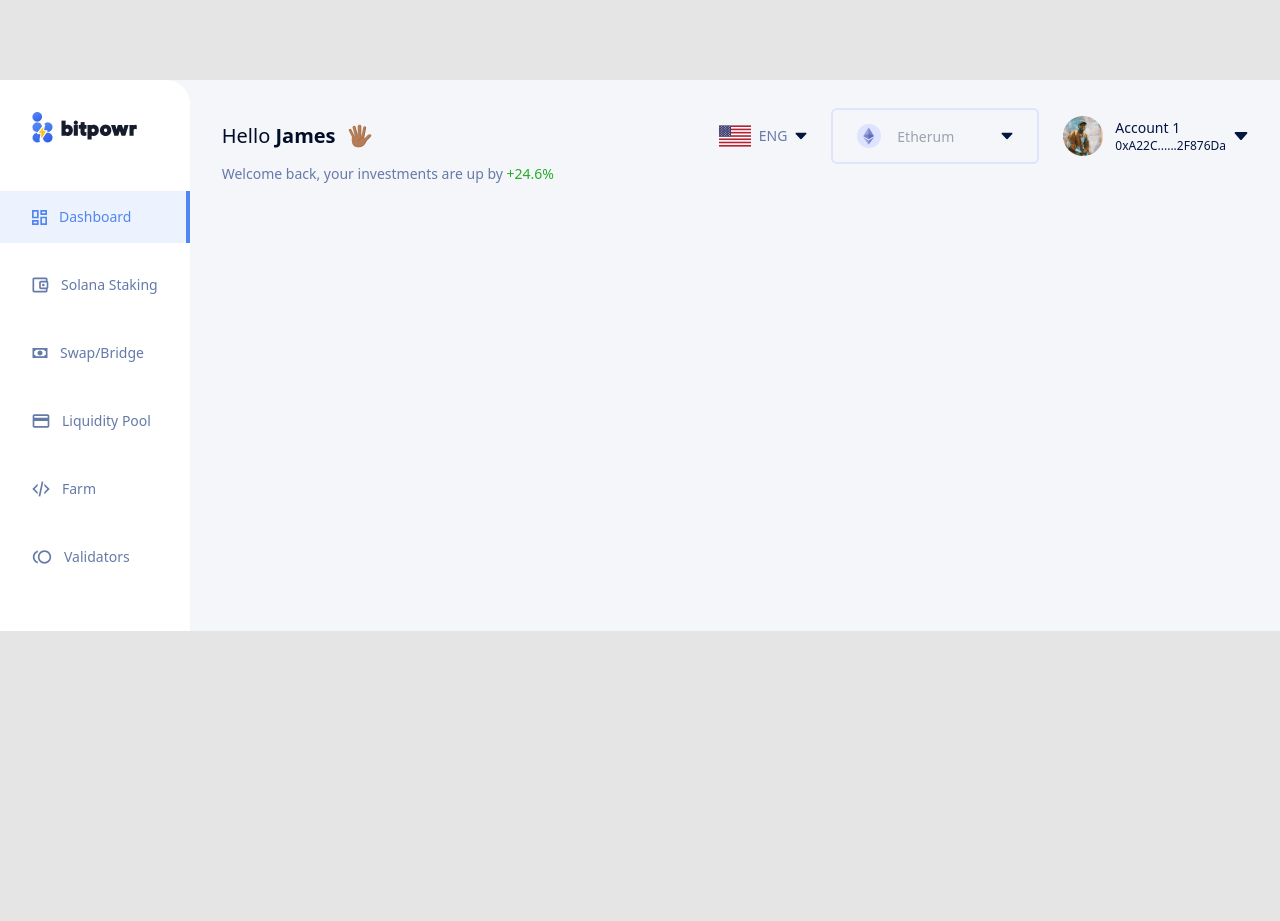
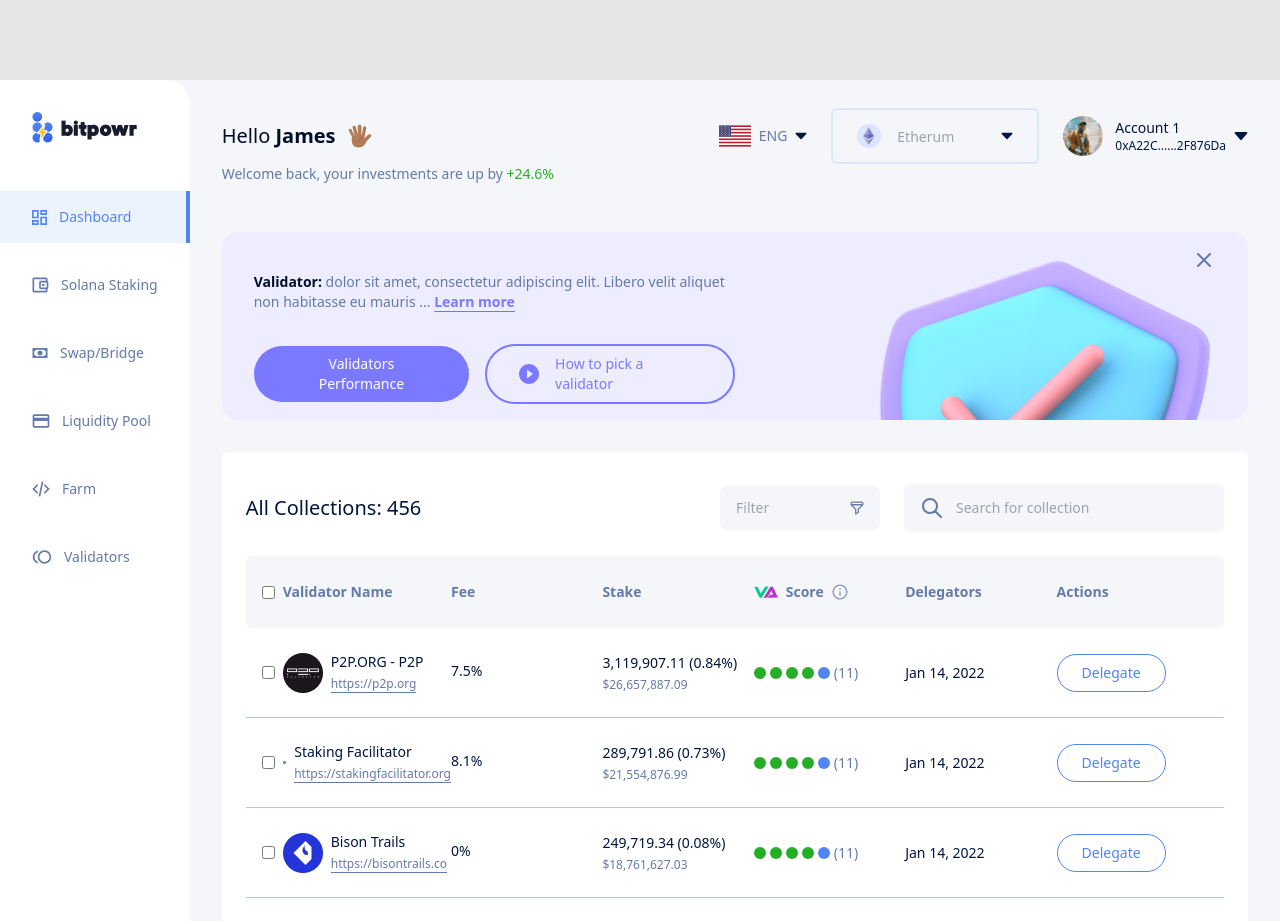
Before and after one commit to Phosah/bitpowr, a Vue app: page /validators in a window 1280 px wide. Shown: the top 921 px of the page. Before the commit the page ends 800 px from the top, so only its background shows below. Built offline with nearby package versions, Linux system fonts and the light colour scheme.

Commit message:
Validator view created

```diff
--- a/src/components/Validators.vue
+++ b/src/components/AllValidators.vue
@@ -54,8 +54,8 @@
                 <div class="flex items-center py-6 px-4">
                     <div class="w-1/5 flex items-center space-x-2">
                         <input type="checkbox" name="collection" id="collection" />
-                        <div class>
-                            <img class :src="validator.img" :alt="validator.alt" />
+                        <div class="flex">
+                            <img class="flex-auto" :src="validator.img" :alt="validator.alt" />
                         </div>
                         <div>
                             <h3 class="mb-1 text-brand-blue-3 font-medium">{{ validator.name }}</h3>
@@ -97,7 +97,7 @@
 import type Validator from '@/types/Validator'
 
 export default defineComponent({
-    name: "Validators",
+    name: "AllValidators",
     props: {
         validators: {
             type: Array as PropType<Validator[]>,
--- a/src/router/index.ts
+++ b/src/router/index.ts
@@ -3,6 +3,7 @@
 import Staking from '../views/Staking.vue'
 import Collections from '../views/Collections.vue'
 import SingleCollection from '../views/SingleCollection.vue'
+import Validators from '../views/Validators.vue'
 
 const router = createRouter({
   history: createWebHistory(import.meta.env.BASE_URL),
@@ -27,6 +28,11 @@
       name: 'SingleCollection',
       component: SingleCollection
     },
+    {
+      path: '/validators',
+      name: 'validators',
+      component: Validators
+    },
   ]
 })
 
--- a/src/views/SingleCollection.vue
+++ b/src/views/SingleCollection.vue
@@ -62,13 +62,13 @@
                 </div>
             </div>
         </div>
-        <Validators :validators="validatorsArr" />
+        <AllValidators :validators="validatorsArr" />
     </div>
 </template>
 
 <script lang="ts">
 import { defineComponent, ref } from 'vue'
-import Validators from '../components/Validators.vue'
+import AllValidators from '../components/AllValidators.vue'
 import type Validator from '@/types/Validator'
 import validatorImg1 from "../assets/p2p.png"
 import validatorImg2 from "../assets/staking-facility.png"
@@ -78,7 +78,7 @@
 
 export default defineComponent({
     name: "SingleCollection",
-    components: { Validators },
+    components: { AllValidators },
     setup() {
         const validatorsArr = ref<Validator[]>([
             {
--- /dev/null
+++ b/src/views/Validators.vue
@@ -0,0 +1,120 @@
+<template>
+    <div>
+        <div
+            class="relative mb-8 py-4 px-8 bg-gradient-to-r from-brand-purple-1 to-brand-purple-1 rounded-2xl"
+        >
+            <div class="flex justify-end">
+                <svg
+                    class="w-6 h-6"
+                    fill="none"
+                    stroke="currentColor"
+                    viewBox="0 0 24 24"
+                    xmlns="http://www.w3.org/2000/svg"
+                >
+                    <path
+                        stroke-linecap="round"
+                        stroke-linejoin="round"
+                        stroke-width="2"
+                        d="M6 18L18 6M6 6l12 12"
+                    />
+                </svg>
+            </div>
+            <div class="w-1/2">
+                <p class="mb-8">
+                    <span class="text-brand-black-1 font-bold">Validator:</span> dolor sit amet, consectetur adipiscing elit. Libero velit aliquet non habitasse eu mauris ...
+                    <span
+                        class="border-b border-brand-blue-1 text-brand-purple-2 font-bold"
+                    >Learn more</span>
+                </p>
+                <div class="flex items-center space-x-4">
+                    <button
+                        class="py-2 px-8 bg-brand-purple-2 text-white rounded-full"
+                    >Validators Performance</button>
+                    <div
+                        class="flex items-center space-x-4 py-2 px-8 border-2 border-brand-purple-2 text-brand-purple-2 rounded-full"
+                    >
+                        <img src="../assets/play-icon-purple.svg" alt="Play icon" />
+                        <p>How to pick a validator</p>
+                    </div>
+                </div>
+            </div>
+            <img
+                class="absolute right-0 bottom-0"
+                src="../assets/validator-img.png"
+                alt="Validator img"
+            />
+        </div>
+        <AllValidators :validators="validatorsArr" />
+    </div>
+</template>
+
+<script lang="ts">
+import { defineComponent, ref } from 'vue'
+import AllValidators from "@/components/AllValidators.vue"
+import type Validator from '@/types/Validator'
+import validatorImg1 from "../assets/p2p.png"
+import validatorImg2 from "../assets/staking-facility.png"
+import validatorImg3 from "../assets/bison-trails.png"
+import validatorImg4 from "../assets/chorus-one.png"
+import validatorImg5 from "../assets/certus-one.png"
+
+export default defineComponent({
+    name: "Validators",
+    components: { AllValidators },
+    setup() {
+        const validatorsArr = ref<Validator[]>([
+            {
+                img: validatorImg1,
+                alt: "p2p",
+                name: "P2P.ORG - P2P",
+                link: "https://p2p.org",
+                fee: 7.5,
+                stakeCrypto: "3,119,907.11 (0.84%)",
+                stakeUsd: "$26,657,887.09",
+                delegator: "Jan 14, 2022"
+            },
+            {
+                img: validatorImg2,
+                alt: "Staking Facilitator",
+                name: "Staking Facilitator",
+                link: "https://stakingfacilitator.org",
+                fee: 8.1,
+                stakeCrypto: "289,791.86 (0.73%)",
+                stakeUsd: "$21,554,876.99",
+                delegator: "Jan 14, 2022"
+            },
+            {
+                img: validatorImg3,
+                alt: "Bison Trails",
+                name: "Bison Trails",
+                link: "https://bisontrails.co",
+                fee: 0,
+                stakeCrypto: "249,719.34 (0.08%)",
+                stakeUsd: "$18,761,627.03",
+                delegator: "Jan 14, 2022"
+            },
+            {
+                img: validatorImg4,
+                alt: "Chorus One",
+                name: "Chorus One",
+                link: "https://chorus.one",
+                fee: 12,
+                stakeCrypto: "210,424.12 (0.08%)",
+                stakeUsd: "$15,827,646.00",
+                delegator: "Jan 14, 2022"
+            },
+            {
+                img: validatorImg5,
+                alt: "Certus One",
+                name: "Certus One",
+                link: "https://certus.one",
+                fee: 8.5,
+                stakeCrypto: "3,056,204.98 (0.84%)",
+                stakeUsd: "$21,102,665.35",
+                delegator: "Jan 14, 2022"
+            },
+        ])
+        return { validatorsArr }
+    },
+})
+</script>
```
Also changed, not shown: src/assets/validator-img.png (added).
